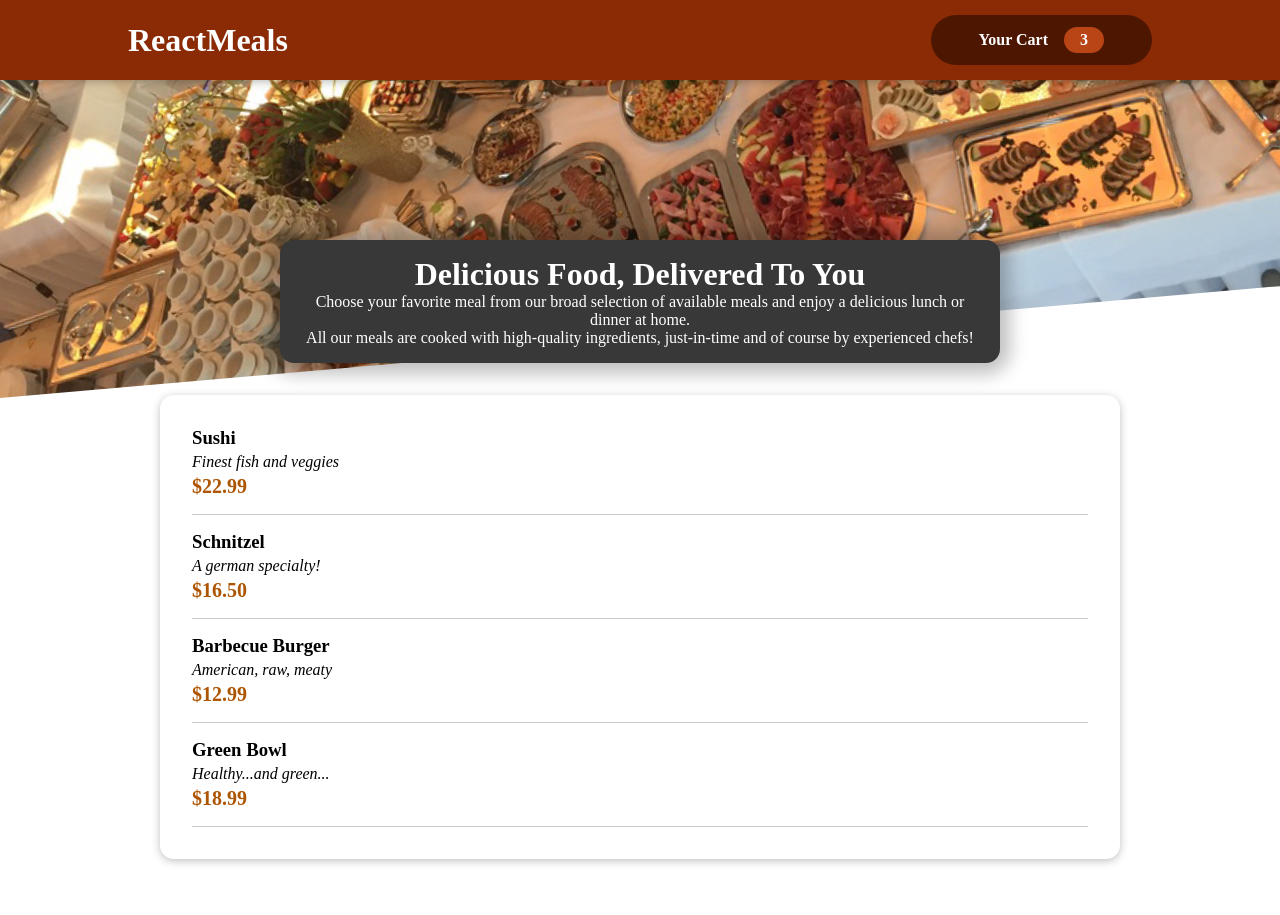
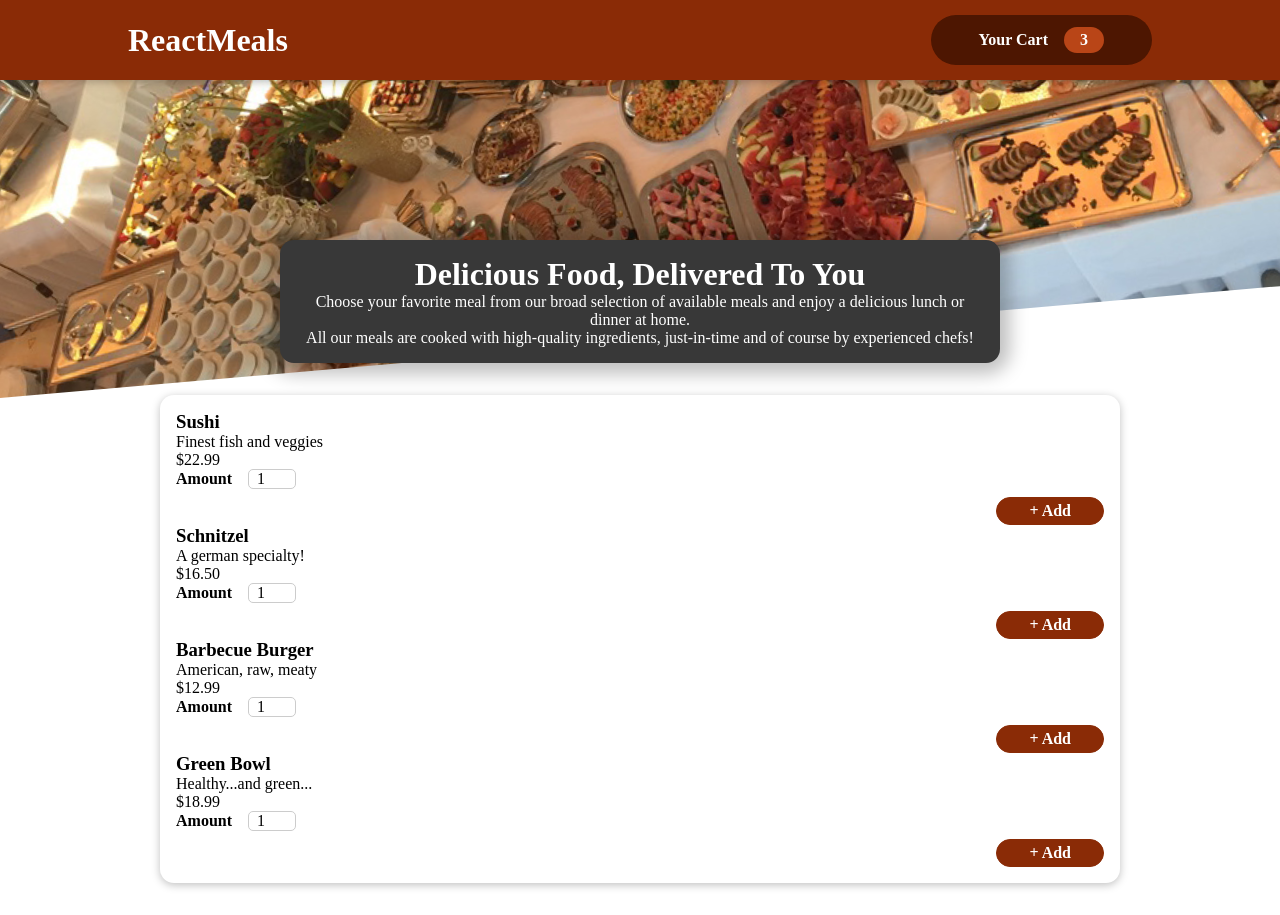
Before and after one commit to erickhansx/food-app, a React (Vite) app: page / in a window 1280 px wide. Before the commit the page ends 891 px from the top, so only its background shows below. Built offline with nearby package versions, Linux system fonts and the light colour scheme.

Commit message:
Create MealItemForm component

```diff
--- a/src/components/Meals/AvailableMeals.jsx
+++ b/src/components/Meals/AvailableMeals.jsx
@@ -33,6 +33,7 @@
 const AvailableMeals = () => {
   const mealsList = DUMMY_MEALS.map((meal) => (
     <MealItem
+      id={meal.id}
       key={meal.id}
       name={meal.name}
       description={meal.description}
--- a/src/components/Meals/MealItem/MeailItemForm.jsx
+++ b/src/components/Meals/MealItem/MeailItemForm.jsx
@@ -0,0 +1,23 @@
+import Input from '../../UI/Input';
+import classes from './MealItemForm.module.css';
+
+const MealItemForm = (props) => {
+  return (
+    <form className={classes.form}>
+      <Input
+        label="Amount"
+        input={{
+          id: 'amount_' + props.id,
+          type: 'number',
+          min: '1',
+          max: '5',
+          step: '1',
+          defaultValue: '1',
+        }}
+      />
+      <button>+ Add</button>
+    </form>
+  );
+};
+
+export default MealItemForm;
--- a/src/components/Meals/MealItem/MealItem.jsx
+++ b/src/components/Meals/MealItem/MealItem.jsx
@@ -1,4 +1,5 @@
-import classes from './MealItem.module.css';
+import MealItemForm from './MeailItemForm';
+import classes from './MealItemForm.module.css';
 
 const MealItem = (props) => {
   const price = `$${props.price.toFixed(2)}`;
@@ -10,7 +11,9 @@
         <div className={classes.price}>{price}</div>
       </div>
 
-      <div></div>
+      <div>
+        <MealItemForm />
+      </div>
     </li>
   );
 };
--- /dev/null
+++ b/src/components/Meals/MealItem/MealItemForm.module.css
@@ -0,0 +1,20 @@
+.form {
+  text-align: right;
+}
+
+.form button {
+  font: inherit;
+  cursor: pointer;
+  background-color: #8a2b06;
+  border: 1px solid #8a2b06;
+  color: white;
+  padding: 0.25rem 2rem;
+  border-radius: 20px;
+  font-weight: bold;
+}
+
+.form button:hover,
+.form button:active {
+  background-color: #641e03;
+  border-color: #641e03;
+}
--- /dev/null
+++ b/src/components/UI/Input.jsx
@@ -0,0 +1,12 @@
+import classes from './Input.module.css';
+
+const Input = (props) => {
+  return (
+    <div className={classes.input}>
+      <label htmlFor={props.input.id}>{props.label}</label>
+      <input {...props.input} />
+    </div>
+  );
+};
+
+export default Input;
--- /dev/null
+++ b/src/components/UI/Input.module.css
@@ -0,0 +1,18 @@
+.input {
+  display: flex;
+  align-items: center;
+  margin-bottom: 0.5rem;
+}
+
+.input label {
+  font-weight: bold;
+  margin-right: 1rem;
+}
+
+.input input {
+  width: 3rem;
+  border-radius: 5px;
+  border: 1px solid #ccc;
+  font: inherit;
+  padding-left: 0.5rem;
+}
```
Also changed, not shown: src/components/Cart/Cart.jsx (added).
